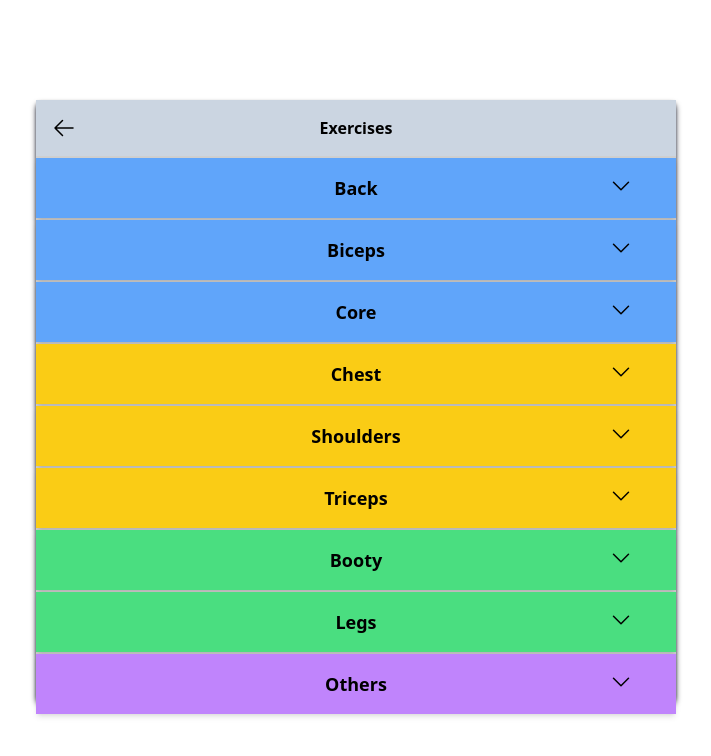
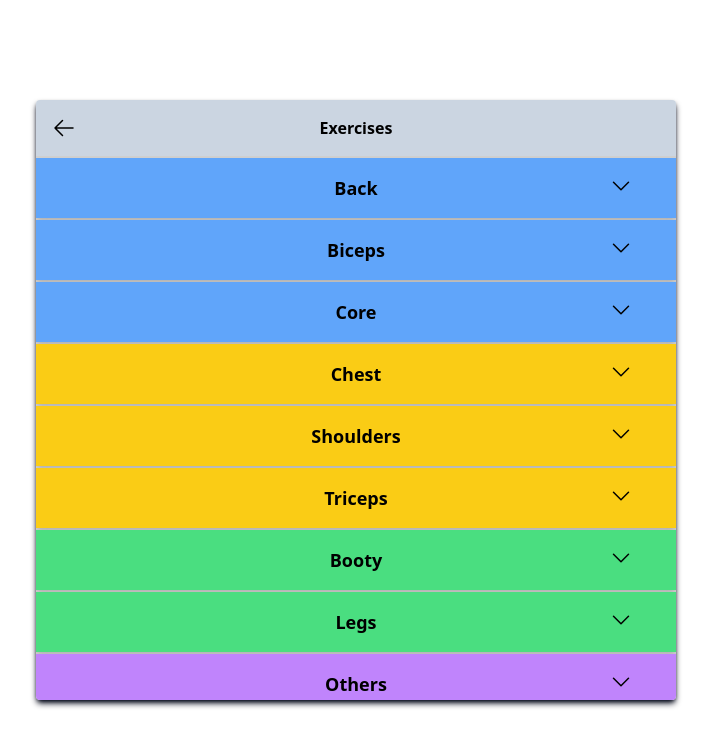
Before and after one commit to omizir/fit-verse, an Angular app: page /exercises in a window 1280 px wide. Shown: the top 756 px of the page, without its empty margins (284-995 px from the left). Built offline with nearby package versions, Linux system fonts and the light colour scheme.

Commit message:
add overflow

```diff
--- a/src/app/components/background-card/background-card.component.html
+++ b/src/app/components/background-card/background-card.component.html
@@ -1,3 +1,3 @@
-<div class="rounded bg-neutral-700/25 card-size shadow-md shadow-slate-950">
+<div class="overflow-y-auto rounded bg-neutral-700/25 card-size shadow-md shadow-slate-950">
   <ng-content></ng-content>
 </div>
```
